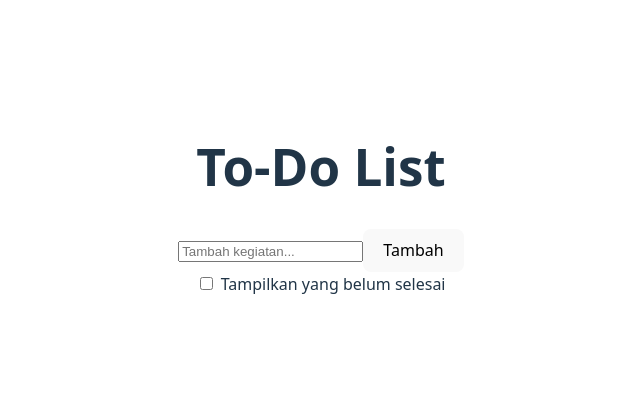
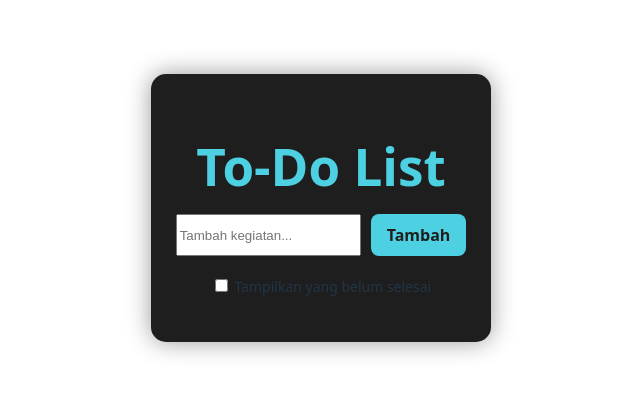
Before and after one commit to TiyoSA/Todo-List, a Vue app: page / in a window 1280 px wide. Shown: the part 192-586 px from the top of the page, without its empty margins (319-959 px from the left). Built offline with nearby package versions, Linux system fonts and the light colour scheme.

Commit message:
menambahkan styling untuk tampilan yang lebih baik

```diff
--- a/src/App.vue
+++ b/src/App.vue
@@ -54,3 +54,117 @@ const filteredTodos = computed(() => {
     : todos.value
 })
 </script>
+
+<style scoped>
+body {
+  margin: 0;
+  background-color: #121212;
+  color: #f1f1f1;
+  font-family: 'Segoe UI', sans-serif;
+}
+
+.app {
+  background-color: #1e1e1e;
+  max-width: 700px;
+  margin: 50px auto;
+  padding: 30px 25px;
+  border-radius: 15px;
+  box-shadow: 0 0 25px rgba(0, 0, 0, 0.4);
+}
+
+h1 {
+  text-align: center;
+  margin-bottom: 20px;
+  color: #4dd0e1;
+}
+
+.input-section {
+  display: flex;
+  gap: 10px;
+  margin-bottom: 20px;
+}
+
+input[type="text"] {
+  flex: 1;
+  padding: 10px;
+  background-color: #2c2c2c;
+  border: 1px solid #444;
+  border-radius: 8px;
+  color: white;
+}
+
+button {
+  padding: 10px 16px;
+  border: none;
+  background-color: #4dd0e1;
+  color: #1e1e1e;
+  border-radius: 8px;
+  cursor: pointer;
+  font-weight: bold;
+}
+
+button:hover {
+  background-color: #26c6da;
+}
+
+.filter {
+  margin-bottom: 15px;
+  font-size: 14px;
+}
+
+.todo-table {
+  list-style: none;
+  padding: 0;
+  margin: 0;
+}
+
+.todo-table li {
+  display: flex;
+  align-items: center;
+  padding: 10px;
+  margin-bottom: 8px;
+  background-color: #2b2b2b;
+  border-radius: 6px;
+  transition: background 0.2s;
+}
+
+.todo-table li.done .col-task span {
+  text-decoration: line-through;
+  color: #999;
+}
+
+.col-checkbox,
+.col-task,
+.col-action {
+  flex: 1;
+  display: flex;
+  align-items: center;
+}
+
+.col-task {
+  padding: 0 10px;
+}
+
+.col-task span {
+  word-break: break-word;
+}
+
+.col-action {
+  justify-content: flex-end;
+}
+
+.todo-table button {
+  background-color: #ff5252;
+  padding: 6px 12px;
+  border-radius: 6px;
+  font-size: 14px;
+  font-weight: bold;
+  border: none;
+  cursor: pointer;
+  color: white;
+}
+
+.todo-table button:hover {
+  background-color: #ff1744;
+}
+</style>
```
